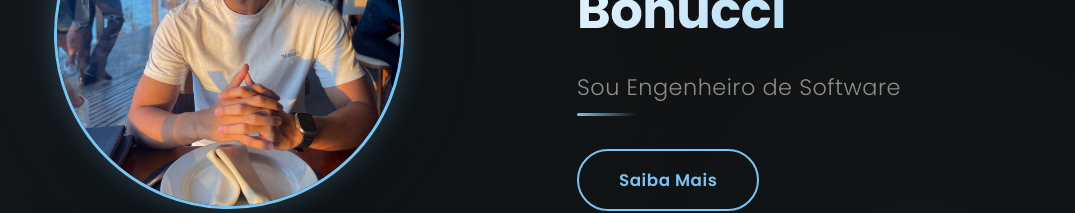
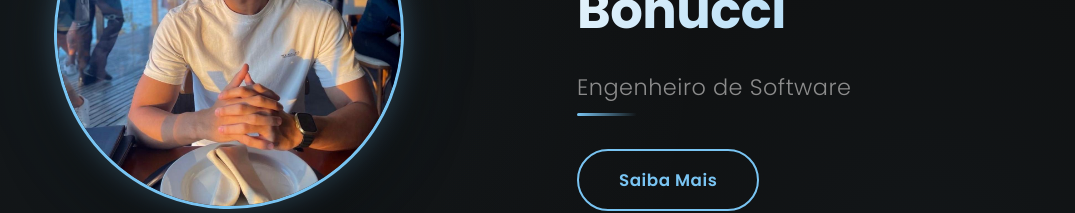
Before and after one commit to WendelBonucci/portfolio, a Next.js app: page / in a window 1280 px wide. Shown: the part 366-579 px from the top of the page, without its empty margins (103-1178 px from the left). Built offline with nearby package versions, Linux system fonts and the light colour scheme.

Commit message:
Adição do Favcon do Portfolio
Adicionei o favcon do portfolio e mudei alguns nomes do conteúdo inicial de apresentação do Portfolio.

```diff
--- a/src/app/layout.js
+++ b/src/app/layout.js
@@ -3,8 +3,11 @@ import Header from "@/layout/Header/Header";
 import Footer from "@/layout/Footer/Footer";
 
 export const metadata = {
-  title: "Portfólio - Wendell Bonucci",
+  title: "Wendell Bonucci - Portfólio",
   description: "Portfólio pessoal, desenvolvedor",
+  icons: {
+    icon: "/WB.png",
+  },
 };
 
 export default function RootLayout({ children }) {
--- a/src/components/InitialContent/InitialContent.jsx
+++ b/src/components/InitialContent/InitialContent.jsx
@@ -23,7 +23,7 @@ export default function InitialContent() {
 
                 <div className={styles.descritionContent}>
                     <h1 className={styles.titleInitial}>Olá, prazer me chamo Wendell Bonucci</h1>
-                    <p className={styles.paragrafInitial}>Sou Engenheiro de Software</p>
+                    <p className={styles.paragrafInitial}> Engenheiro de Software</p>
                     <Link className={styles.linkInitial} href='#about'>Saiba Mais</Link>
                 </div>
             </section>
```
Also changed, not shown: 1 other file (tests, documents, lock files or other folders).
